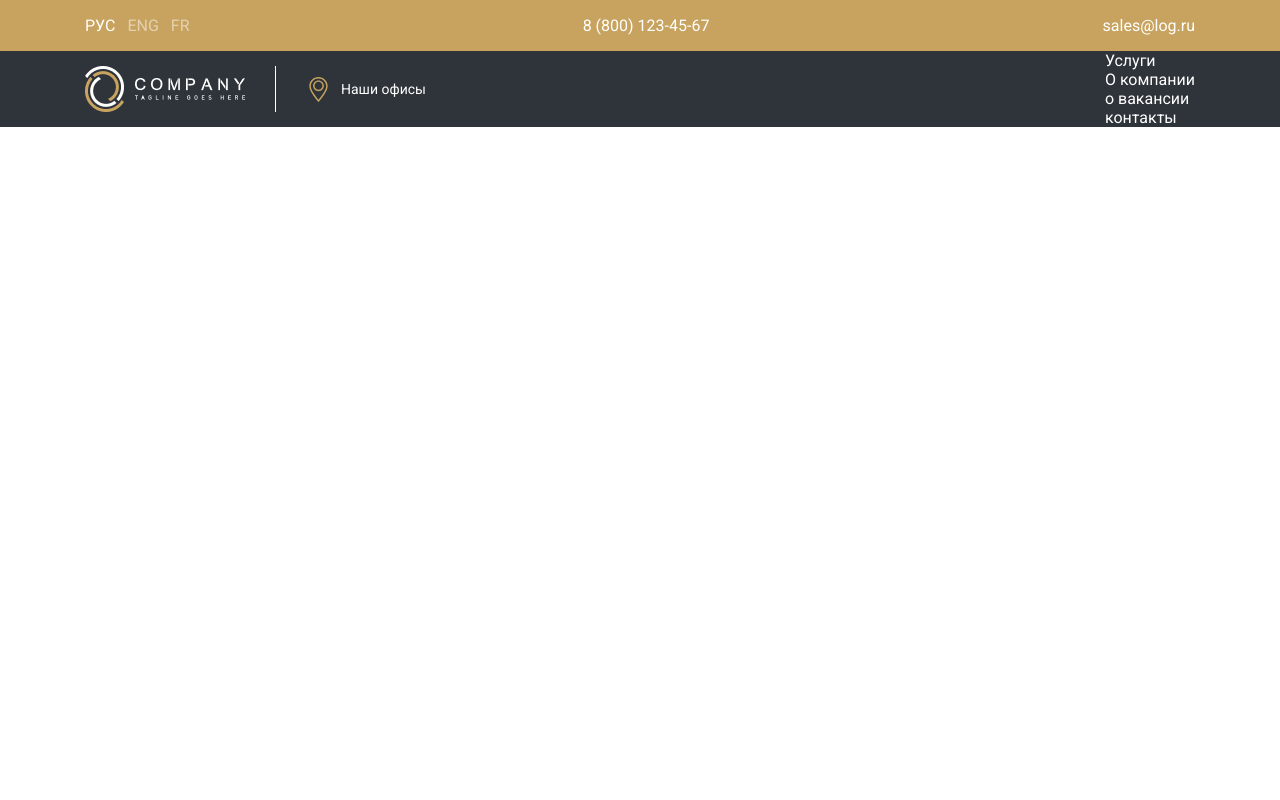
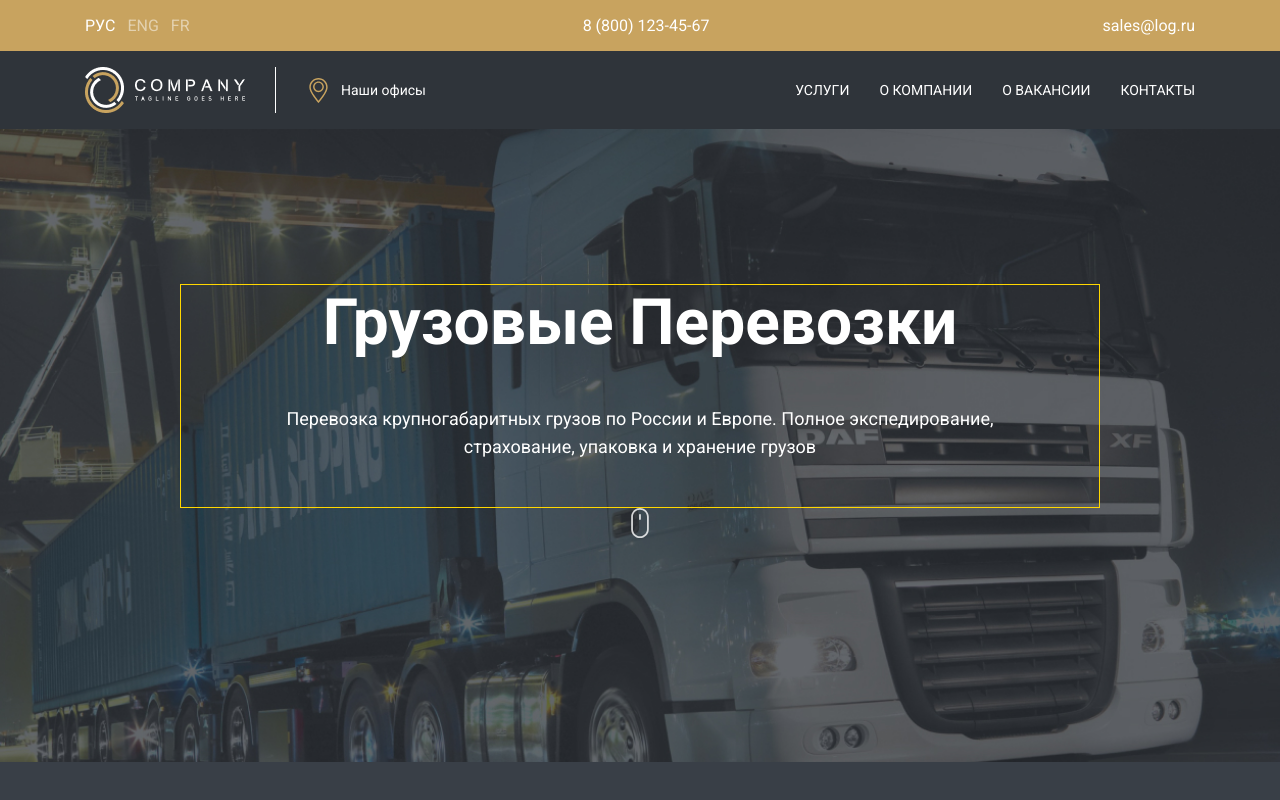
Before and after one commit to SarvarMannobov/figma-1, a plain HTML site: page index.html in a window 1280 px wide. Drawn offline with Linux system fonts and the light colour scheme.

Commit message:
added elements

```diff
--- a/index.html
+++ b/index.html
@@ -75,5 +75,34 @@
 
                     </div>
                 </nav>
+
+
+                <!-- main -->
+
+
+                <section class="main">
+                    <div class="container">
+                        <div class="block">
+                            <h1 >Грузовые Перевозки</h1>
+                            <p>Перевозка крупногабаритных грузов по России и Европе. Полное экспедирование, страхование, упаковка и хранение грузов</p>
+                        </div>
+                        <div class="mouse">
+                            <img src="images/mouse.svg" alt="">
+                        </div>
+                    </div>
+
+
+                </section>
+
+
+                <section class="services">
+                    <div class="container">
+                       <div class="block">
+
+                       </div>
+                    </div>
+                </section>
+
+
     </body>
     </html>
--- a/style.css
+++ b/style.css
@@ -17,6 +17,7 @@ a {
 body {
     font-family: 'Roboto', sans-serif;
     font-weight: 400;
+
 }
 
 .container {
@@ -32,9 +33,9 @@ body {
 }
 
  .header .container {
-    /*width: 1110px;
+    width: 1110px;
     margin: 0 auto;
-   */
+
     display: flex;
     justify-content: space-between;
 }
@@ -95,13 +96,15 @@ body {
 .navbar {
     background: #2f343a;
     color: white;
+    padding: 16px 0 16px 0;
 
 
+    padding: 27 0;
 }
 
 .navbar .container {
-    /* width: 1110px;
-    margin: 0 auto; */
+    width: 1110px;
+    margin: 0 auto;
 
     display: flex;
     align-items: center;
@@ -135,3 +138,66 @@ body {
     font-size: 14px;
 
 }
+
+.navbar .container .menu {
+    display: flex;
+    align-items: center;
+    justify-content: space-between;
+    gap: 30px;
+}
+
+.navbar .container .menu .link{
+    font-size: 14px;
+    text-transform: uppercase;
+}
+
+/* main */
+
+.main {
+    background-image: url(./images/home-bg.jpg);
+    background-repeat: no-repeat;
+    background-size: cover;
+    background-position: center;
+    padding: 155px 0 220px 0;
+}
+.main .container .block{
+ border: 1px solid gold;
+ width: 920px;
+ margin: 0 auto;
+}
+
+.main .container .block p{
+    padding: 45px 0;
+    color: white;
+    font-size: 18px;
+    text-align: center;
+    line-height: 28.48px;
+    width: 777px;
+    margin: 0 auto;
+}
+
+.main .container .block h1{
+    text-align: center;
+    font-size: 64px;
+    color: white;
+    font-family: 'Roboto' serif;
+    font-weight: 700;
+}
+
+
+.main .mouse {
+    text-align: center;
+}
+
+
+.services {
+    background: rgba(57, 63, 71, 1);
+
+
+
+
+    background-repeat: no-repeat;
+    background-size: cover;
+    background-position: center;
+    padding: 155px 0 220px 0;
+}
```
Also changed, not shown: images/home-bg.jpg (added), images/mouse.svg (added).
